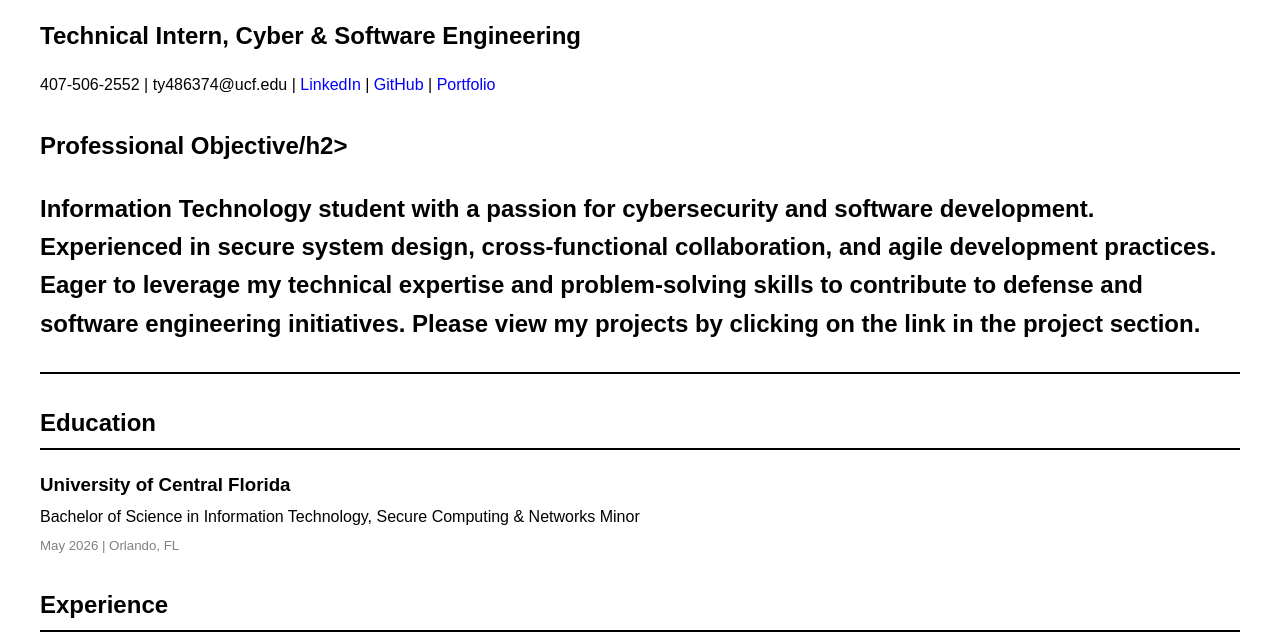
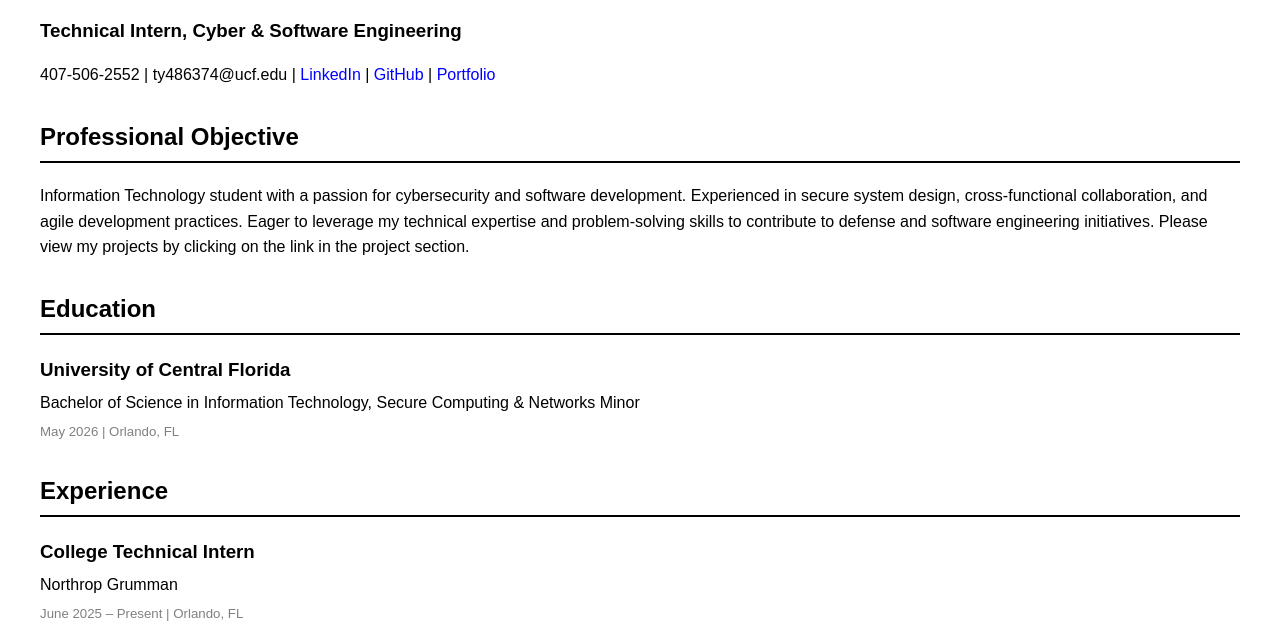
Before and after one commit to tylercarpenter22/web-based-IT-assignment2-resume, a plain HTML site: page index.html in a window 1280 px wide. Shown: the part 81-724 px from the top of the page. Drawn offline with Linux system fonts and the light colour scheme.

Commit message:
Update index.html

```diff
--- a/index.html
+++ b/index.html
@@ -7,7 +7,7 @@
 <body>
     <section>
         <h1>Tyler Carpenter</h1>
-        <h1>Technical Intern, Cyber & Software Engineering</h1>
+        <h3>Technical Intern, Cyber & Software Engineering</h3>
         <p>
             <span>407-506-2552</span> |
             <span>ty486374@ucf.edu</span> |
@@ -18,7 +18,7 @@
     </section>
 
     <section>
-        <h2>Professional Objective/h2>
+        <h2>Professional Objective</h2>
         <p>
             Information Technology student with a passion for cybersecurity and software development.
             Experienced in secure system design, cross-functional collaboration, and agile development practices.
```
